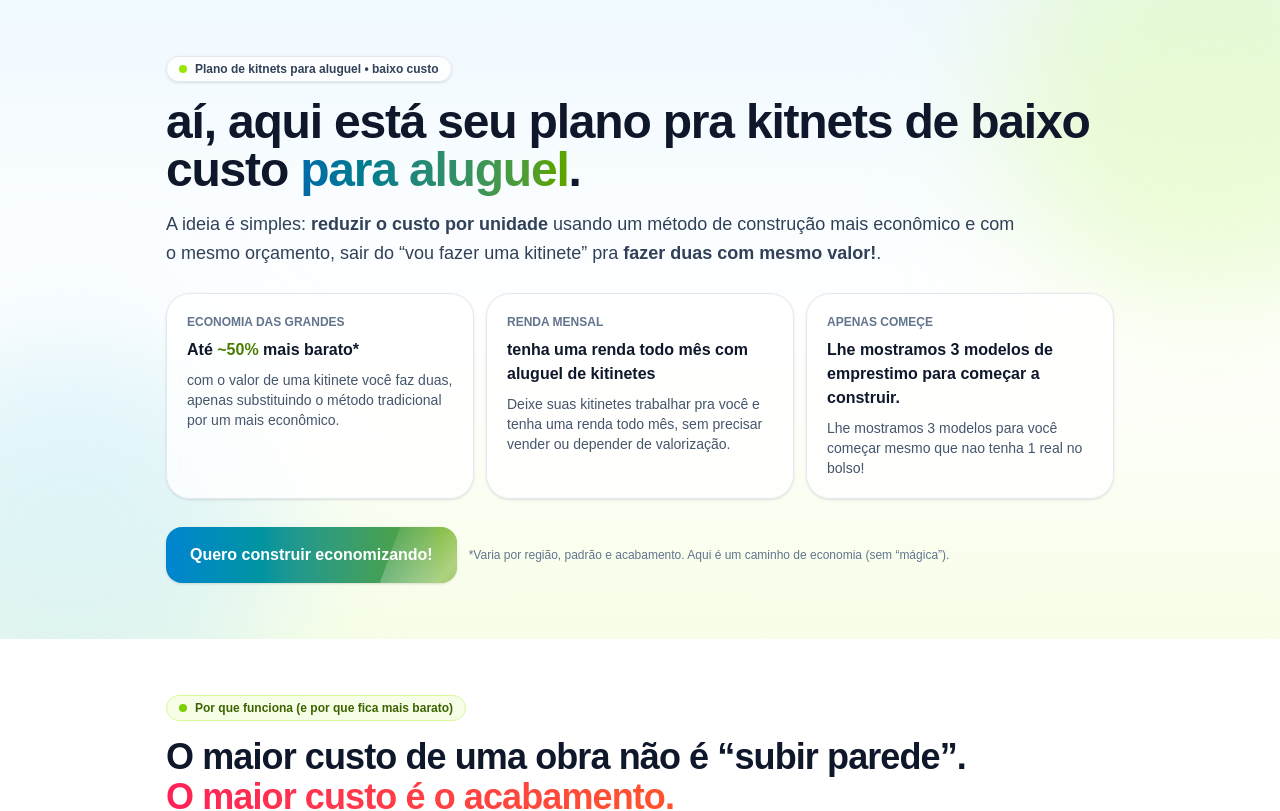
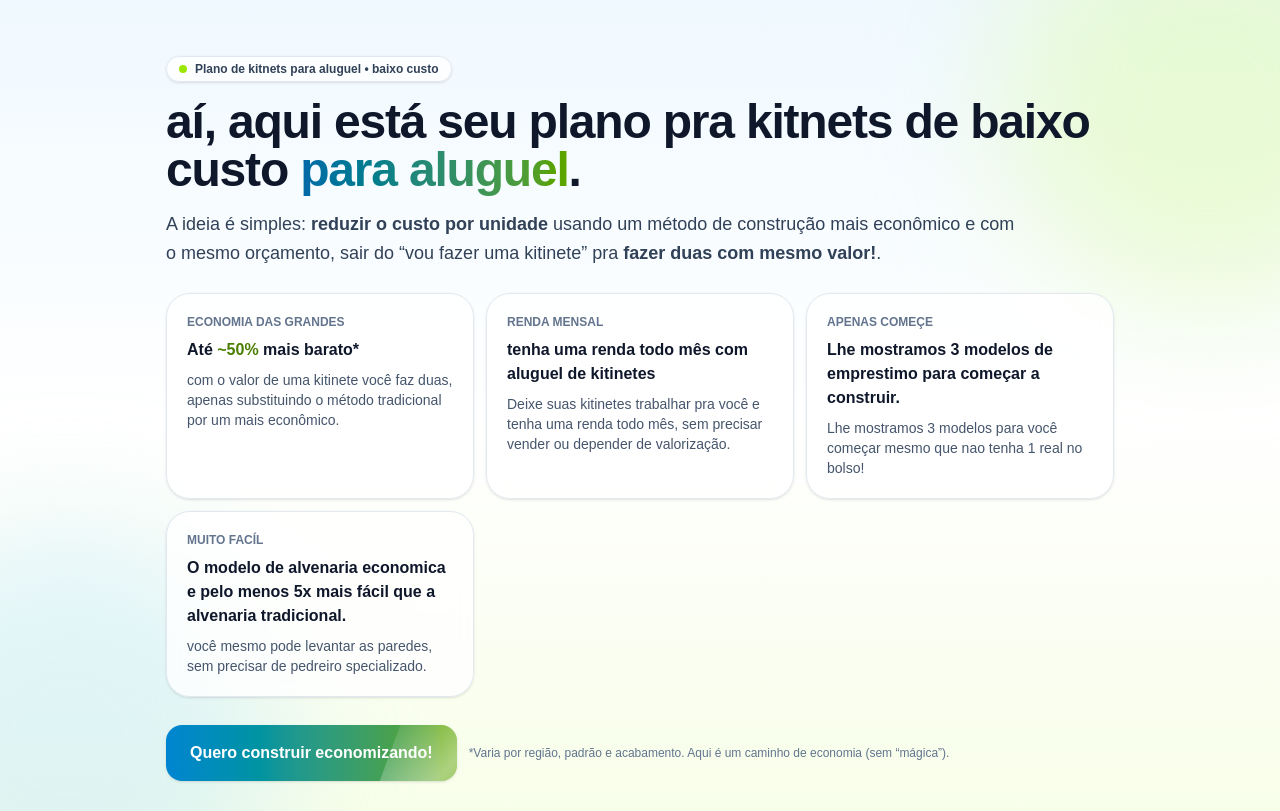
Before and after one commit to gregonocode/creative-nails, a Next.js app: page /oferta in a window 1280 px wide. Shown: the top 811 px of the page. Built offline with nearby package versions, Linux system fonts and the light colour scheme.

Commit message:
ajuste pra ficar top demais

```diff
--- a/app/oferta/OfertaClient.tsx
+++ b/app/oferta/OfertaClient.tsx
@@ -169,6 +169,16 @@ export default function OfertaPage() {
               </p>
               <p className="mt-2 text-sm text-slate-600">
                 Lhe mostramos 3 modelos para você começar mesmo que nao tenha 1 real no bolso!
+              </p>
+            </div>
+
+            <div className="rounded-3xl border border-slate-200 bg-white/80 p-5 shadow-sm backdrop-blur">
+              <p className="text-xs font-semibold text-slate-500">MUITO FACÍL</p>
+              <p className="mt-2 text-base font-extrabold text-slate-900">
+                O modelo de alvenaria economica e pelo menos 5x mais fácil que a alvenaria tradicional.
+              </p>
+              <p className="mt-2 text-sm text-slate-600">
+                você mesmo pode levantar as paredes, sem precisar de pedreiro specializado.
               </p>
             </div>
           </div>
```
